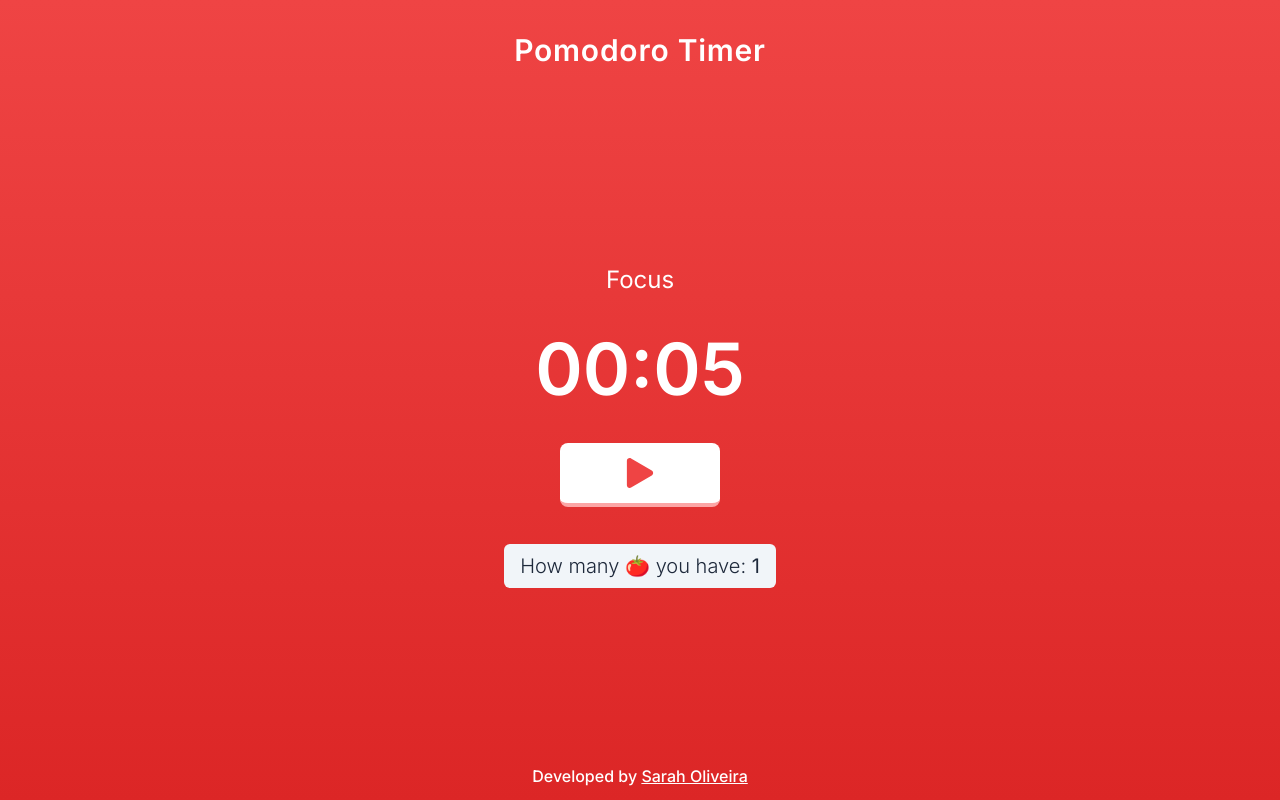
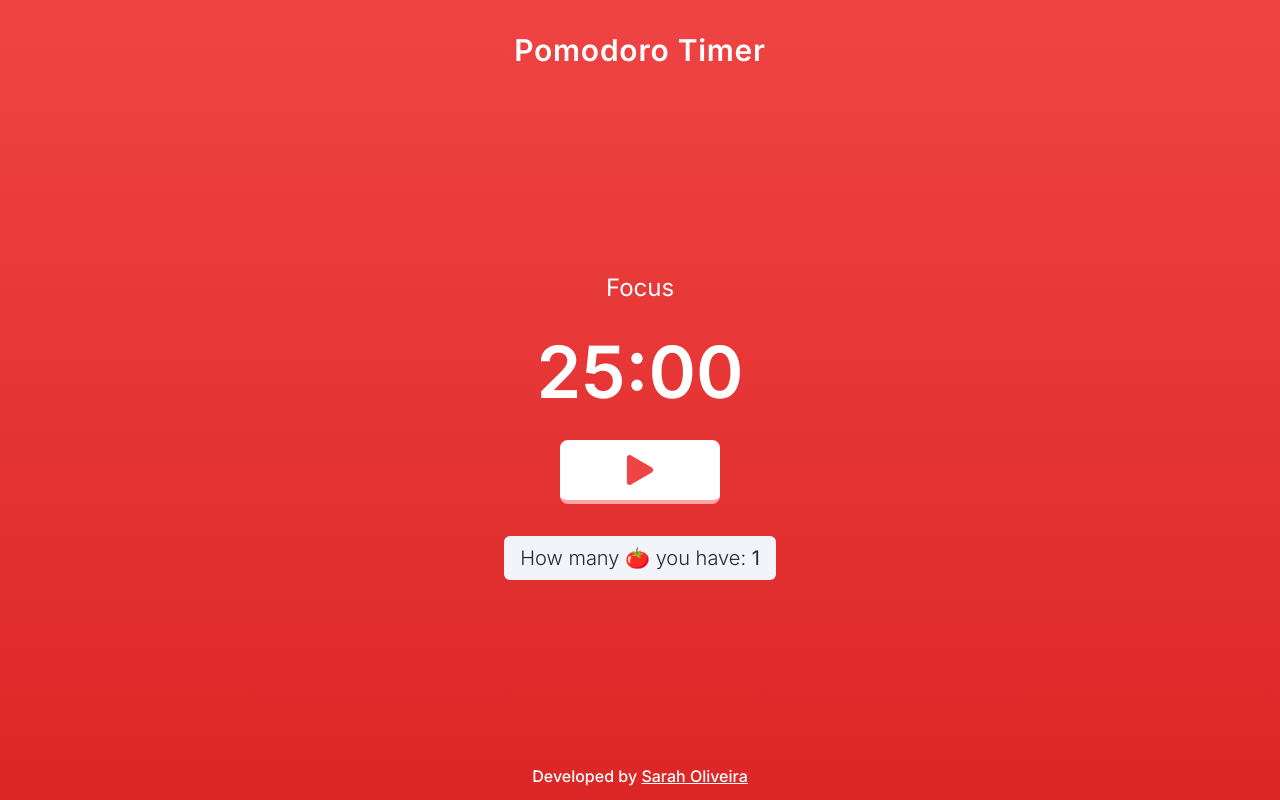
Before and after one commit to soliveirarm/tomato-tomahto, a React (Vite) app: page / in a window 1280 px wide. Built offline with nearby package versions, Linux system fonts and the light colour scheme.

Commit message:
fix: set focus, shortBreak and longBreak values to default

```diff
--- a/src/App.jsx
+++ b/src/App.jsx
@@ -3,6 +3,7 @@ import { useEffect, useRef, useState } from "react"
 import Footer from "./components/Footer"
 import Header from "./components/Header"
 import ToggleTimerBtn from "./components/ToggleTimerBtn"
+import Timer from "./components/Timer"
 
 let colorClasses = {
   focus: "-focus",
@@ -14,8 +15,8 @@ let color = colorClasses.focus
 
 export default function App() {
   const [phase, setPhase] = useState("focus")
-  const [minutes, setMinutes] = useState(0)
-  const [seconds, setSeconds] = useState(5)
+  const [minutes, setMinutes] = useState(25)
+  const [seconds, setSeconds] = useState(0)
   const [isActive, setIsActive] = useState(false)
 
   let longBreakInterval = useRef(1)
@@ -52,22 +53,18 @@ export default function App() {
       switch (phase) {
         case "focus":
           if (longBreakInterval.current != 4) {
-            changePhase(0, "shortBreak", "Short Break")
-            setSeconds(3)
+            changePhase(5, "shortBreak", "Short Break")
           } else {
-            changePhase(0, "longBreak", "Long Break")
-            setSeconds(7)
+            changePhase(15, "longBreak", "Long Break")
           }
           break
         case "shortBreak":
-          changePhase(0, "focus", "Focus")
-          setSeconds(5)
+          changePhase(25, "focus", "Focus")
           pomodoroCount.current++
           longBreakInterval.current++
           break
         case "longBreak":
-          changePhase(0, "focus", "Focus")
-          setSeconds(5)
+          changePhase(25, "focus", "Focus")
           pomodoroCount.current++
           longBreakInterval.current = 1
       }
@@ -75,8 +72,9 @@ export default function App() {
       clearInterval(interval)
     }
 
-    if (isActive) document.title = formattedTime
-    else document.title = "Pomodoro"
+    let message = phase === "focus" ? "Focus Time" : "Break Time"
+
+    document.title = `${formattedTime} - ${message}`
 
     return () => clearInterval(interval)
   }, [isActive, minutes, seconds, phase, formattedTime])
@@ -84,22 +82,19 @@ export default function App() {
     <div className={`bg ${color} page-content`}>
       <Header />
 
-      <section className="cursor-default max-w-screen-md md:mx-auto md:w-full m-2 transition ease-in-out text-white flex flex-col gap-8 justify-evenly items-center h-96  rounded-xl p-6">
+      <Timer>
         <h2 className="capitalize text-2xl">{phaseTitle.current}</h2>
-
         <p className="text-7xl font-semibold text-center">{formattedTime}</p>
-
         <ToggleTimerBtn
           started={isActive}
           onClick={toggleTimer}
           color={color}
         />
-
         <p className="bg-slate-100 py-2 px-4 text-slate-800 text-xl text-center rounded-md font-light">
           How many 🍅 you have:{" "}
           <span className="font-normal">{pomodoroCount.current}</span>
         </p>
-      </section>
+      </Timer>
 
       <Footer />
     </div>
--- /dev/null
+++ b/src/components/Timer.jsx
@@ -0,0 +1,8 @@
+/* eslint-disable react/prop-types */
+export default function Timer({ children }) {
+  return (
+    <main className="cursor-default max-w-screen-md md:mx-auto md:w-full m-2 transition ease-in-out text-white flex flex-col gap-8 justify-evenly items-center rounded-xl p-6">
+      {children}
+    </main>
+  )
+}
--- a/src/index.css
+++ b/src/index.css
@@ -10,7 +10,7 @@ html {
   display: grid;
   grid-template-rows: auto 1fr auto;
   align-items: center;
-  @apply bg-gradient-to-r from-slate-50 to-slate-100 text-white h-screen text-white;
+  @apply bg-gradient-to-r from-slate-50 to-slate-100 text-white h-screen;
 }
 
 .btn {
```
